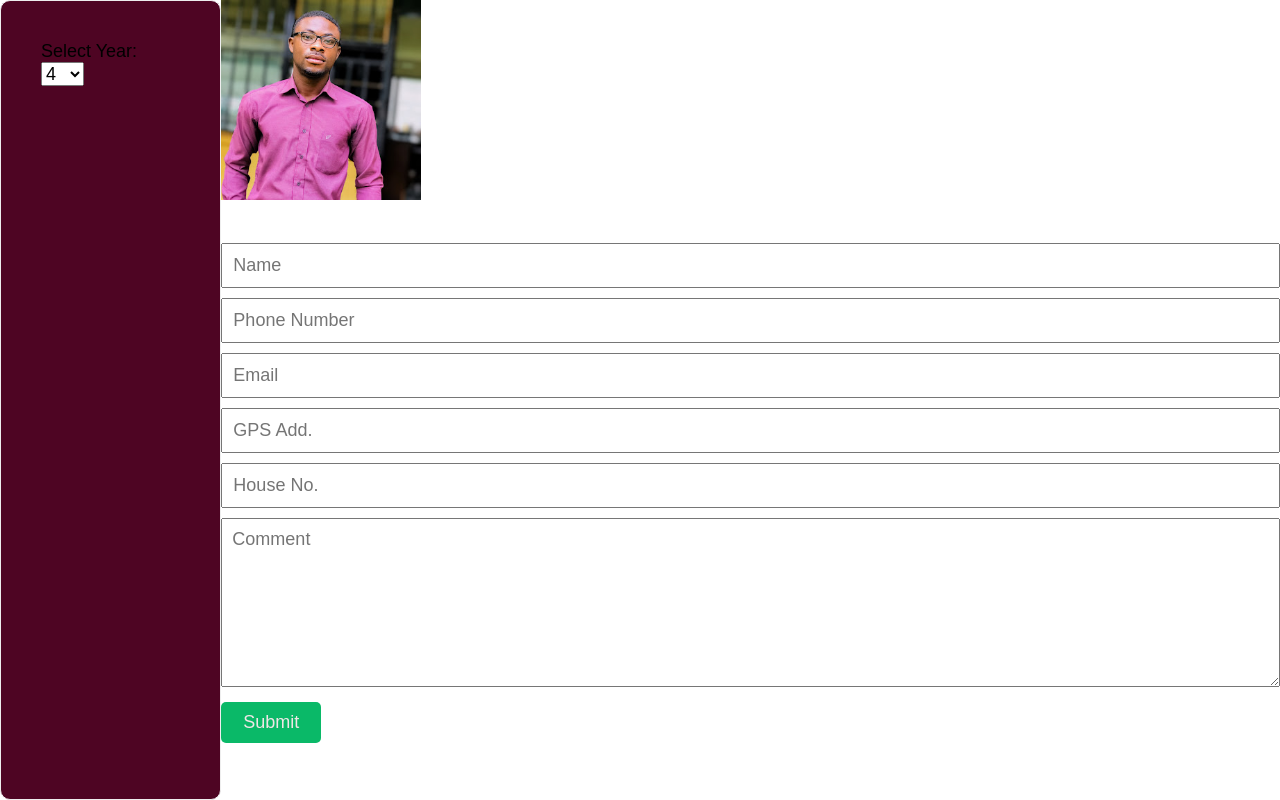
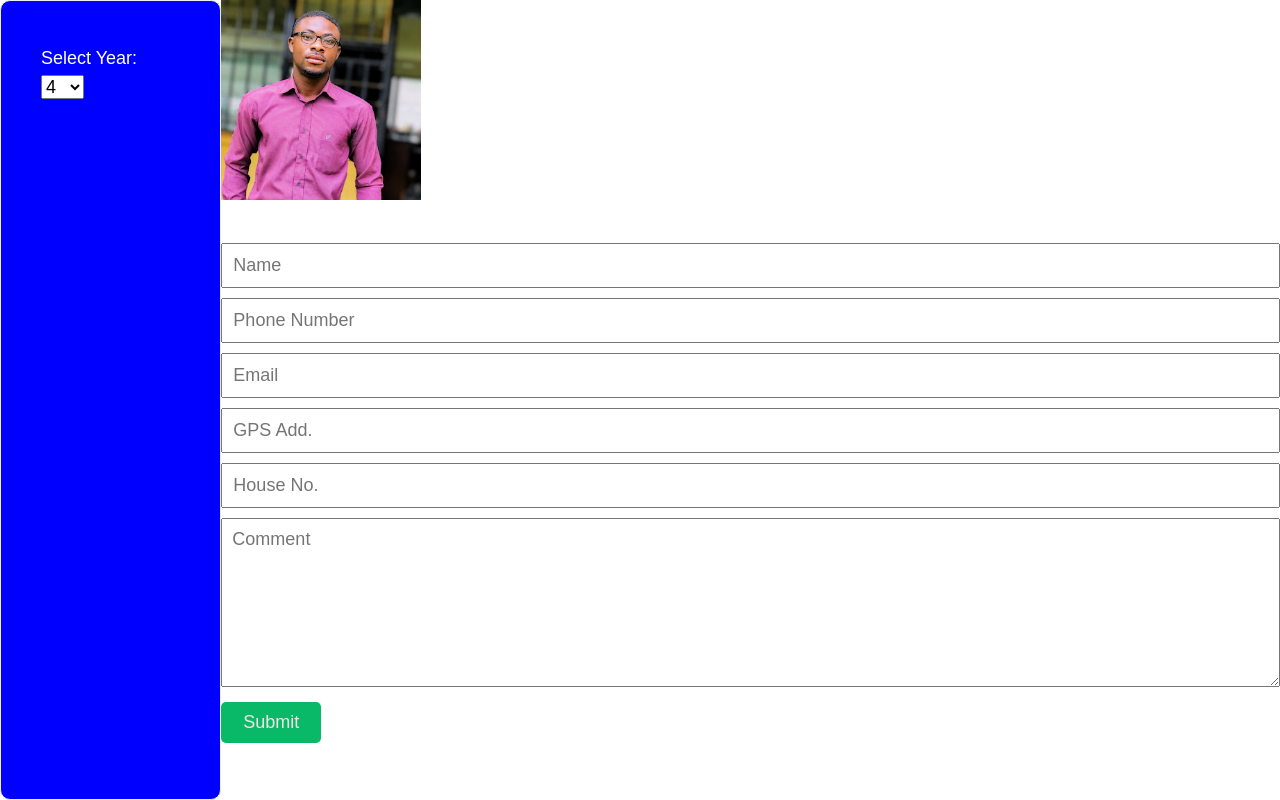
Before and after one commit to kobbynicholas/Registration-web, a plain HTML site: page index.html in a window 1280 px wide. Drawn offline with Linux system fonts and the light colour scheme.

Commit message:
Update Google Sheet.css

```diff
--- a/Google Sheet.css
+++ b/Google Sheet.css
@@ -29,7 +29,9 @@ body{
 	padding: 40px;
 	border: 1px solid #eeeeee;
 	border-radius: 10px;
-	background-color: #4e0523;
+	background-color: blue;
+	font-size: 25px;
+	color: white;
 }
 
 h4{
```
